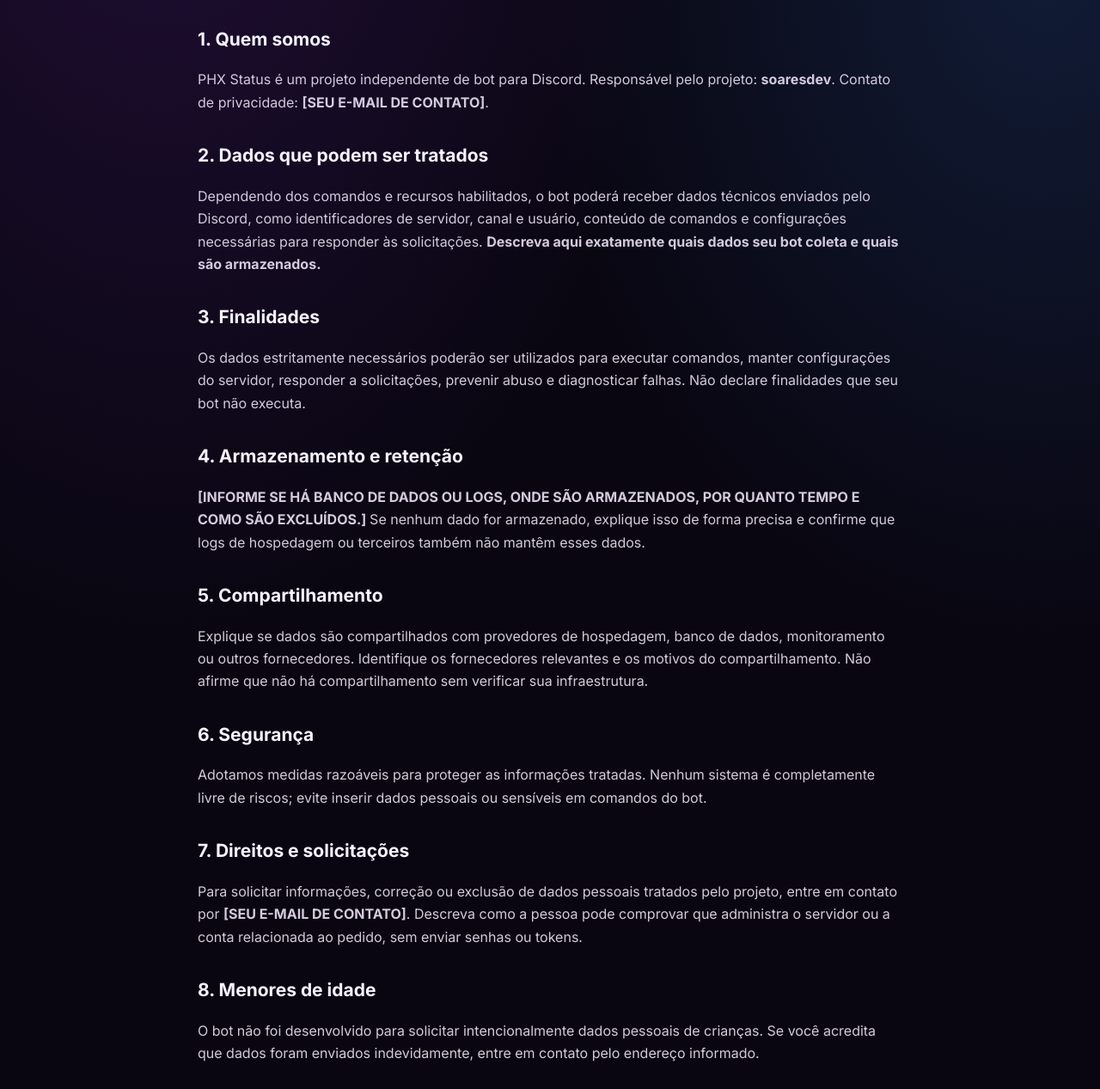
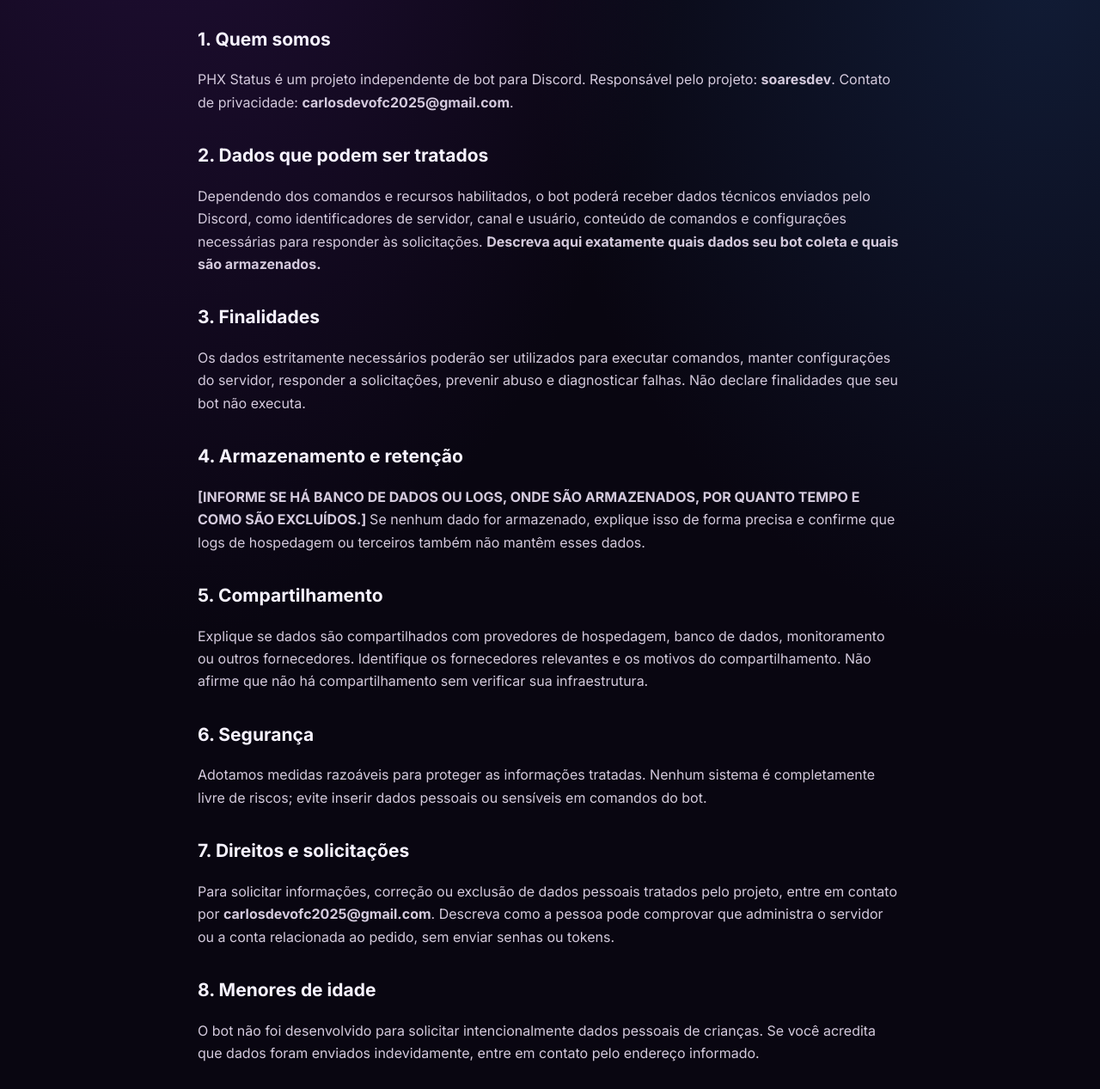
Before and after one commit to Darkerzinn/phxstatus, a plain HTML site: page privacy.html in a window 1280 px wide. Shown: the part 447-1714 px from the top of the page at 86% size. Drawn offline with Linux system fonts and the light colour scheme.

Commit message:
Add contact email to legal pages
Co-authored-by: Copilot <223556219+Copilot@users.noreply.github.com>

```diff
--- a/privacy.html
+++ b/privacy.html
@@ -50,7 +50,7 @@
         PHX Status é um projeto independente de bot para Discord. Responsável
         pelo projeto:
         <strong>soaresdev</strong>. Contato de privacidade:
-        <strong>[SEU E-MAIL DE CONTATO]</strong>.
+        <strong>carlosdevofc2025@gmail.com</strong>.
       </p>
 
       <h2>2. Dados que podem ser tratados</h2>
@@ -102,7 +102,7 @@
       <p>
         Para solicitar informações, correção ou exclusão de dados pessoais
         tratados pelo projeto, entre em contato por
-        <strong>[SEU E-MAIL DE CONTATO]</strong>. Descreva como a pessoa pode
+        <strong>carlosdevofc2025@gmail.com</strong>. Descreva como a pessoa pode
         comprovar que administra o servidor ou a conta relacionada ao pedido,
         sem enviar senhas ou tokens.
       </p>
```
Also changed, not shown: terms.html (+1 -1 lines), 1 other file.
